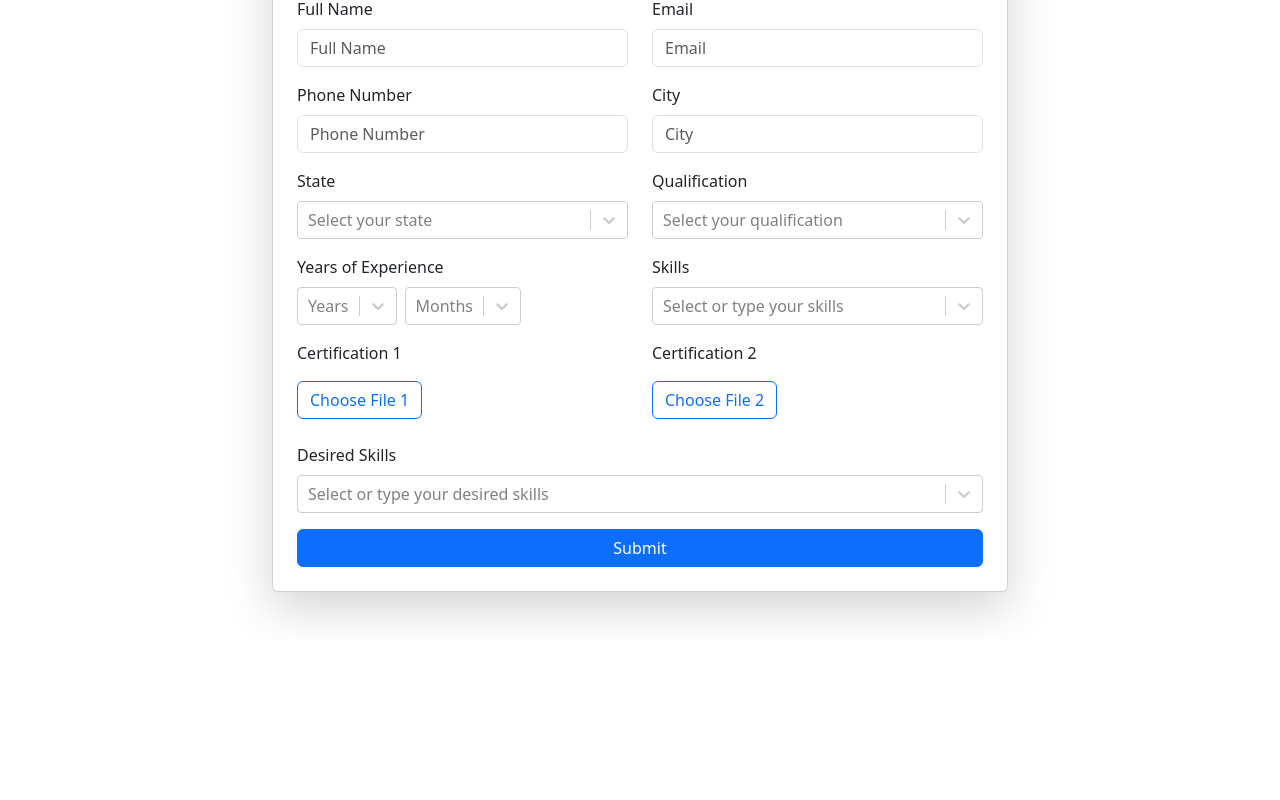
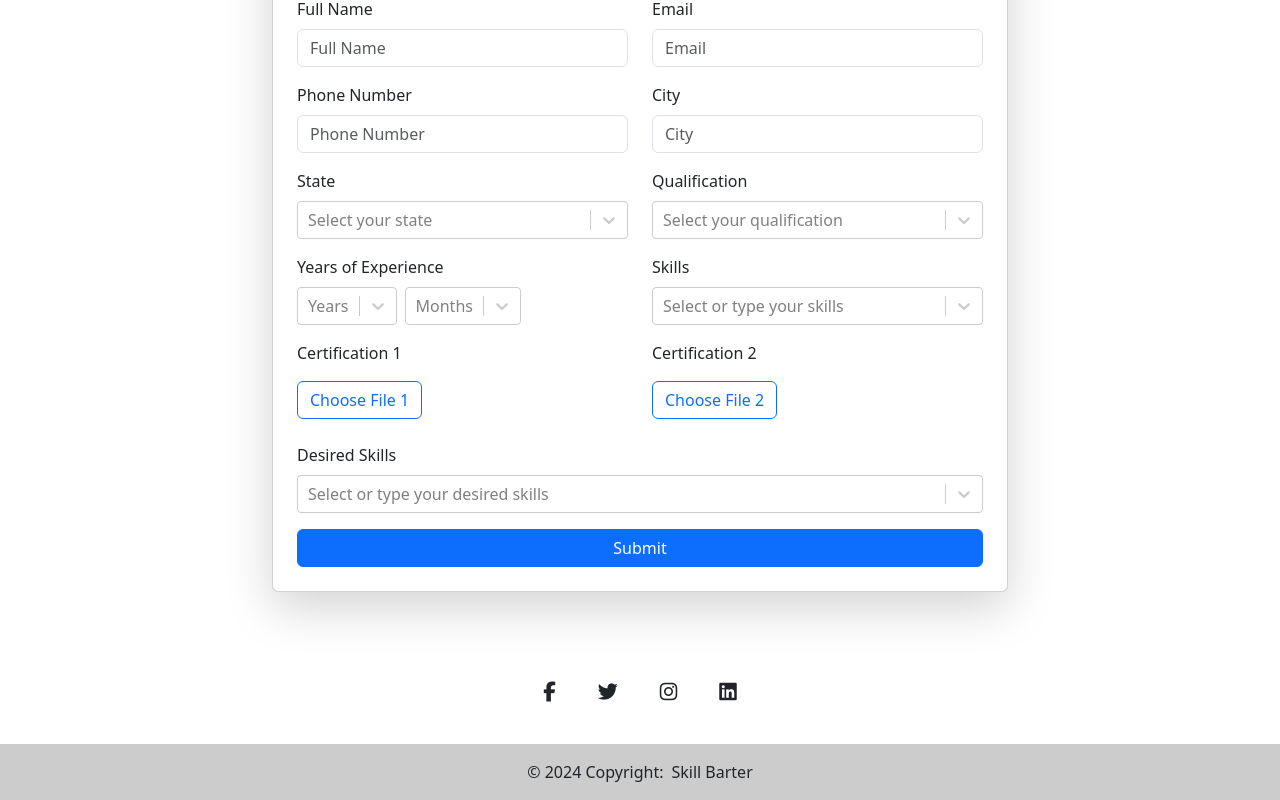
Before and after one commit to goel-anubhav/Skill-Barter, a React (Vite) app in the folder frontend/: page /registration in a window 1280 px wide. Shown: the part 204-1004 px from the top of the page. Before the commit the page ends 844 px from the top, so only its background shows below. Built offline with nearby package versions, Linux system fonts and the light colour scheme; a small style sheet from the web is missing.

Commit message:
updated footer

```diff
--- a/frontend/src/App.jsx
+++ b/frontend/src/App.jsx
@@ -2,7 +2,7 @@ import React from "react";
 import { BrowserRouter as Router, Route, Routes } from "react-router-dom";
 import "bootstrap/dist/css/bootstrap.min.css";
 import "@fortawesome/fontawesome-free/css/all.min.css";
-
+import Footer from "./shared/footer"; // Ensure this import is correct
 import CustomNavbar from "./shared/Navbar";
 import LandingPage from "./components/landingpage";
 import Login from "./auth/login";
@@ -14,15 +14,15 @@ function App() {
     <div className="App">
       <Router>
         {/* <CustomNavbar /> */}
+        <div className="content">
           <Routes>
             <Route path="/" element={<LandingPage />} />
-          {/* Uncomment the following lines as you create these components */}
-          {/* <Route path="/skills" element={<Skills />} />
-          <Route path="/browse" element={<Browse />} /> */}
             <Route path="/login" element={<Login />} />
             <Route path="/signup" element={<SignupForm />} />
             <Route path="/registration" element={<Registration />} />
           </Routes>
+        </div>
+        <Footer />
       </Router>
     </div>
   );
--- a/frontend/src/components/landingpage.jsx
+++ b/frontend/src/components/landingpage.jsx
@@ -1,7 +1,6 @@
 import React, { useState, useEffect, useRef } from "react";
 import "bootstrap/dist/css/bootstrap.min.css";
 import CustomNavbar from "../shared/Navbar";
-import MDBfooter from "../shared/footer";
 import SearchIcon from "@mui/icons-material/Search";
 import ArrowBackIcon from "@mui/icons-material/ArrowBack";
 import ArrowForwardIcon from "@mui/icons-material/ArrowForward";
@@ -183,7 +182,6 @@ function LandingPage() {
           Latest and Top Job Openings
         </h3>
       </div>
-      <MDBfooter />
     </>
   );
 }
--- a/frontend/src/shared/footer.jsx
+++ b/frontend/src/shared/footer.jsx
@@ -8,11 +8,11 @@ import {
   MDBBtn,
 } from "mdb-react-ui-kit";
 
-export default function App() {
+const Footer = () => {
   return (
     <MDBFooter
       className="text-center text-white"
-      style={{ backgroundColor: "#fffff" }}
+      style={{ backgroundColor: "#ffffff" }}
     >
       <MDBContainer className="pt-4">
         <section className="mb-4">
@@ -81,4 +81,6 @@ export default function App() {
       </div>
     </MDBFooter>
   );
-}
+};
+
+export default Footer;
```
Lines whose indentation alone changed are shown as unchanged.
